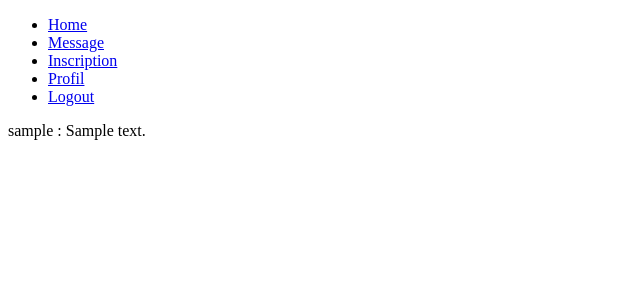
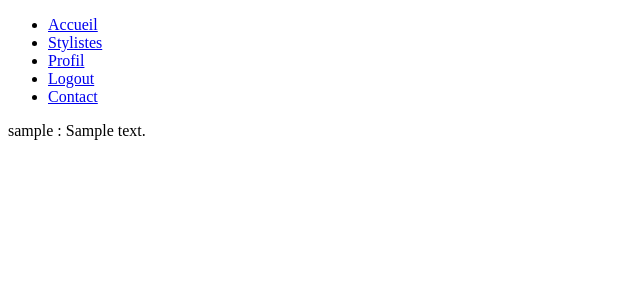
Before and after one commit to SNYdev/DeCotonASoi, a PHP site: page /DeCotonASoi/index.php in a window 1280 px wide. Shown: the top 300 px of the page, without its empty margins (0-640 px from the left). Run offline with PHP 8.4, Linux system fonts and the light colour scheme; the visitor is signed in with stand-in values (Sample User, id 1); tables that the repository leaves empty or names only in its code hold one stand-in row (values such as "Sample post").

Commit message:
Fuck yeah

```diff
--- a/index.php
+++ b/index.php
@@ -76,19 +76,24 @@
 </head>
 <body>
 
+    <header>
+        <div class="nav">
             <ul>
-    <li><a href="?page=home" title="home">Home</a></li>
-    <li><a href="?page=message" title="message">Message</a></li>
-    <li><a href="?page=inscription" title="inscription">Inscription</a></li>
+                <li class="Accueil"><a class="active" href="index.php">Accueil</a></li>
+                <li class="Stylistes"><a href="stylistes1.php">Stylistes</a></li>
+
                 <?php
                 if (isset($_SESSION['user'])) {
                     echo '<li><a href="?page=profil" title="profil">Profil</a></li>';
                     echo '<li><a href="?page=logout" title="logout">Logout</a></li>';
                 } else {
-        echo '<li><a href="?page=login" title="login">Login</a></li>';
+                    echo '<li class="Connexion"><a href="login.php">Connexion</a></li>';
                 }
                 ?>
+                <li class="Contact"><a href="#">Contact</a></li>
             </ul>
+            </div>
+    </header>
 
 <?php
 
```
Lines whose indentation alone changed are shown as unchanged.
